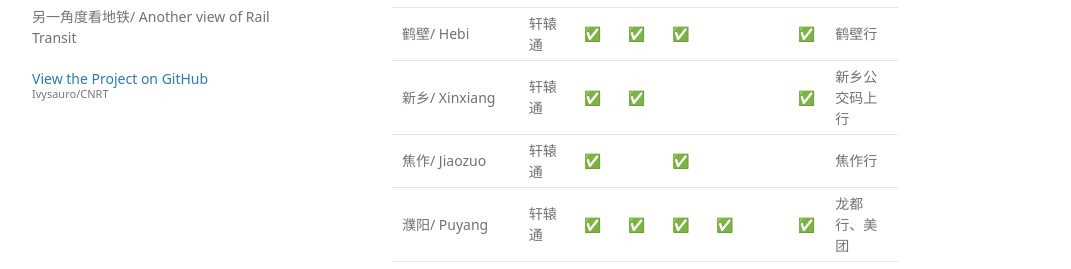
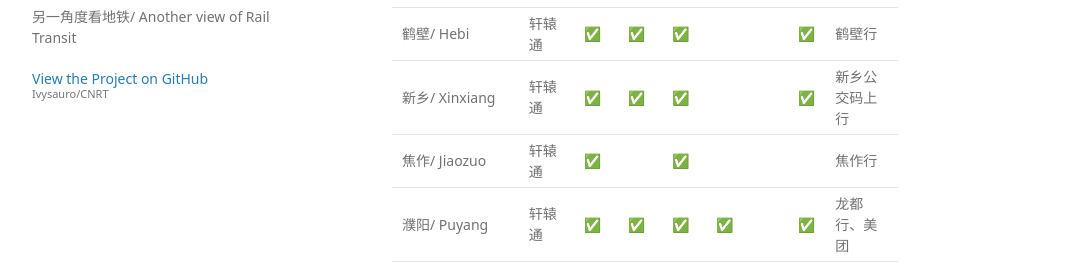
Before and after one commit to Ivysauro/CNRT, a Jekyll site: the page built from data/Bus Pay.md, in a window 1280 px wide and 900 px high, scrolled down 14967 px. Shown: the part 172-441 px from the top of the window, without its empty margins (178-1249 px from the left). Built offline with Jekyll 4.4.1, drawn with Linux system fonts in a browser that asks for light colours; some web fonts are replaced; our own code applies the rules of GitHub Pages for plain Markdown files; a script that is not in the unit is left out.

Commit message:
🍊更新新乡数据

```diff
--- a/data/Bus Pay.md
+++ b/data/Bus Pay.md
@@ -247,7 +247,7 @@
 | 平顶山/ Pingdingshan | 神州通、轩辕通 | ✅ | ✅ | ✅ | ✅ | | ✅ | 鹰城一卡通 |
 | 安阳/ Anyang | 轩辕通 | ✅ | ✅ | ✅ | | ✅ | ✅ | 安阳行 |
 | 鹤壁/ Hebi | 轩辕通 | ✅ | ✅ | ✅ | | | ✅ | 鹤壁行 |
-| 新乡/ Xinxiang | 轩辕通 | ✅ | ✅ | | | | ✅ | 新乡公交码上行 |
+| 新乡/ Xinxiang | 轩辕通 | ✅ | ✅ | ✅ | | | ✅ | 新乡公交码上行 |
 | 焦作/ Jiaozuo | 轩辕通 | ✅ | | ✅ | | | | 焦作行 |
 | 濮阳/ Puyang | 轩辕通 | ✅ | ✅ | ✅ | ✅ | | ✅ | 龙都行、美团 |
 | 许昌/ Xuchang | 轩辕通 | ✅ | ✅ | ✅ | | ✅ | ✅ | 许昌公交 |
```
